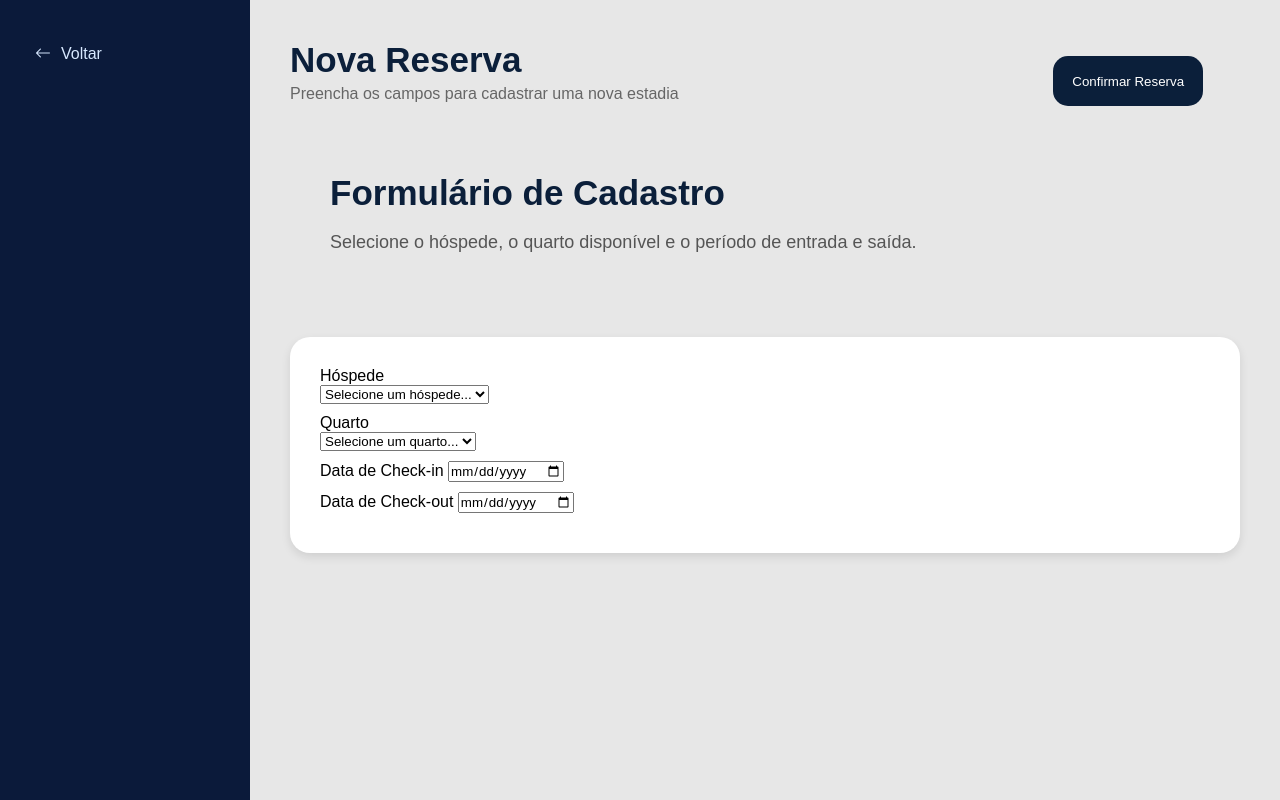
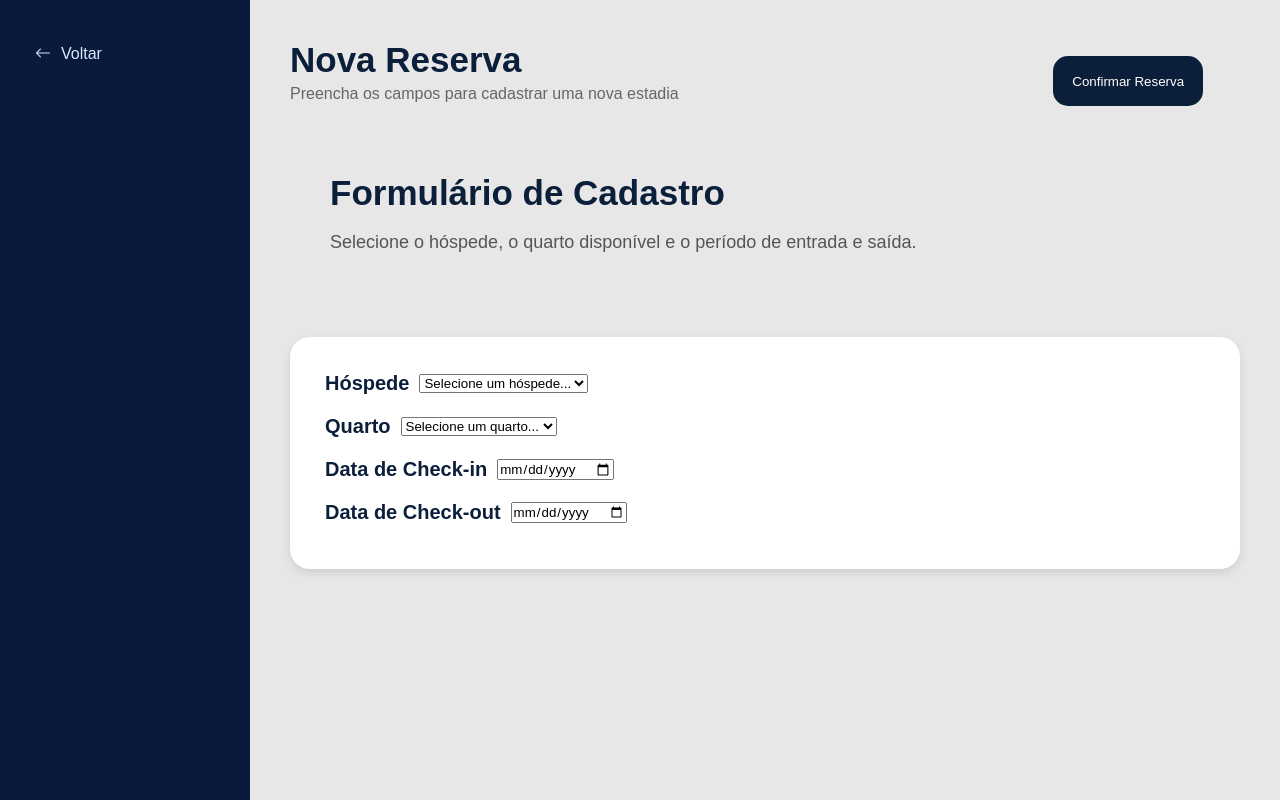
Before and after one commit to Guilinuxos/HOTEL, a FastAPI app: page /add_reserva in a window 1280 px wide. Run offline with FastAPI, Linux system fonts and the light colour scheme; data that the repository does not hold is empty.

Commit message:
estilos aplicados e logo removida

```diff
--- a/templates/add_reserva.html
+++ b/templates/add_reserva.html
@@ -33,10 +33,10 @@
         </div>
 
         <div class="reservas-recentes">
-            <form action="/add_reserva" method="POST">
+            <form action="/add_reserva" method="post">
 
-                <div>
-                    <label for="hospede_id">Hóspede</label>
+                <div class="position_adjusting">
+                    <label class="text_adjusting" for="hospede_id">Hóspede</label>
                     <select name="hospede_id" id="hospede_id" required>
                         <option value="" disabled selected>Selecione um hóspede...</option>
                         {% for hospede in hospedes %}
@@ -45,10 +45,11 @@
                             </option>
                         {% endfor %}
                     </select>
+
                 </div>
 
-                <div>
-                    <label for="quarto_id">Quarto</label>
+                <div class="position_adjusting">
+                    <label class="text_adjusting" for="quarto_id">Quarto</label>
                     <select name="quarto_id" id="quarto_id" required>
                         <option value="" disabled selected>Selecione um quarto...</option>
                         {% for quarto in quartos %}
@@ -59,13 +60,13 @@
                     </select>
                 </div>
 
-                <div>
-                    <label for="data_entrada">Data de Check-in</label>
+                <div class="position_adjusting">
+                    <label class="text_adjusting" for="data_entrada">Data de Check-in</label>
                     <input type="date" name="data_entrada" id="data_entrada" required>
                 </div>
 
-                <div>
-                    <label for="data_saida">Data de Check-out</label>
+                <div class="position_adjusting">
+                    <label class="text_adjusting" for="data_saida">Data de Check-out</label>
                     <input type="date" name="data_saida" id="data_saida" required>
                 </div>
 
```
